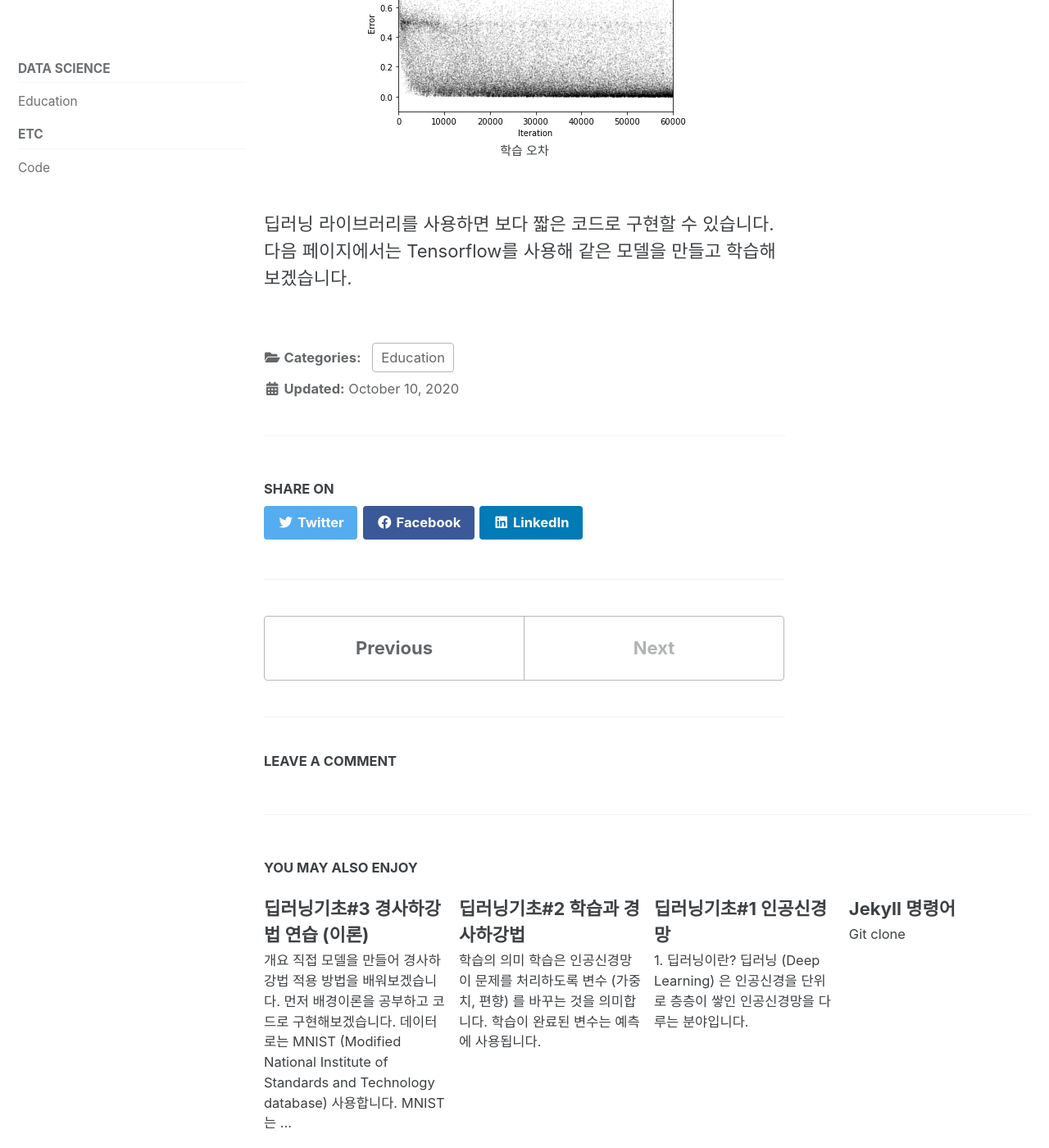
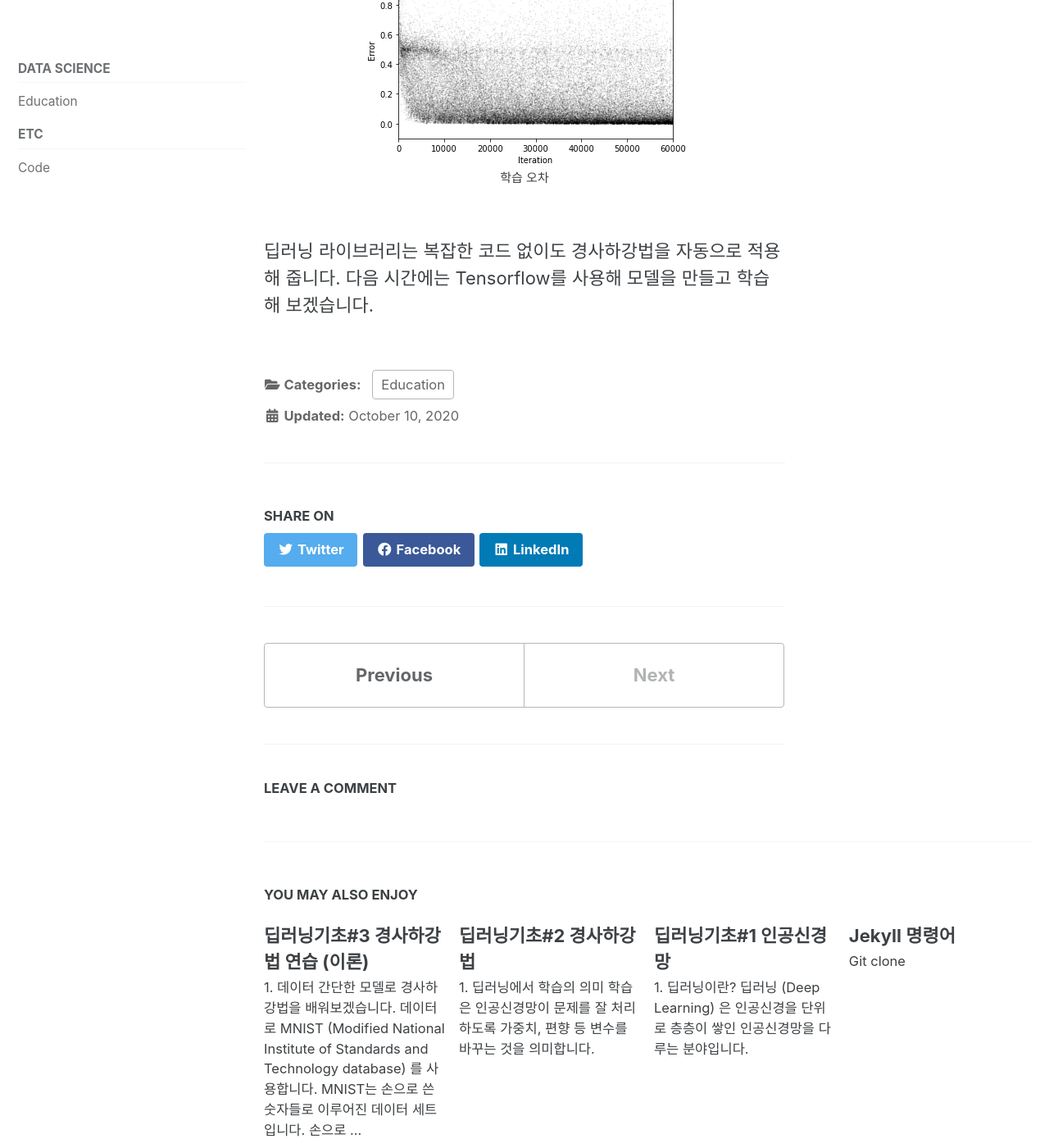
Before and after one commit to phykn/phykn.github.io, a Jekyll site: the page built from _posts/dl_basic/2020-10-10-04_gd_exercise_code.md, in a window 1280 px wide and 1400 px high, scrolled down 2719 px. Shown: the whole window at 82% size. Built offline with Jekyll 4.4.1, drawn with Linux system fonts in a browser that asks for light colours; cached includes are drawn as plain includes; formulas are drawn with MathJax 3; comment, search, counter and statistics services are not loaded; some of the changed text lies outside the part shown.

Commit message:
title_change

````diff
--- a/_posts/dl_basic/2020-10-09-01_neural_network.md
+++ b/_posts/dl_basic/2020-10-09-01_neural_network.md
@@ -12,13 +12,13 @@
 <center><img src="/assets/images/education/artificial_neuron.png" width="40%"></center>
 <center style="font-size:15px">The Artificial Neuron</center>
 
-##### 2.1 가중치 (Weight)
+##### 2.1. 가중치 (Weight)
 가중치 ($w_{i}$) 는 입력 신호 ($x_{i}$) 에 곱해지는 값으로 인공신경이 받아들이는 신호의 크기를 조절합니다.
 
-##### 2.2 편향 (Bias)
+##### 2.2. 편향 (Bias)
 편향 ($b$) 인공신경의 출력을 조절하는 상수입니다.
 
-##### 2.3 활성 함수 (Activation function)
+##### 2.3. 활성 함수 (Activation function)
 활성 함수 ($f$) 는 인공신경의 출력을 변환시켜 인공신경망이 다양한 표현을 가지게 합니다.
 
 ## 3. 인공신경의 입력과 출력
@@ -34,7 +34,9 @@
 $$
 
 ## 4. 인공신경망
-인공신경망은 인공신경들이 망 (Network)을 이룬 것을 의미합니다. 인공신경의 출력은 다른 인공신경의 입력으로 작용합니다. 인공신경망은 학습을 통해 영상, 소리, 언어 등 다양한 문제를 처리할 수 있습니다.
+인공신경망은 인공신경들이 망 (Network)을 이룬 것을 의미합니다. 이 때 인공신경의 출력은 다른 인공신경의 입력으로 작용합니다. 인공신경망은 학습을 통해 영상, 소리, 언어 등 다양한 문제를 처리할 수 있습니다.
 
 <center><img src="https://upload.wikimedia.org/wikipedia/commons/thumb/7/7f/Two_layer_ann.svg/800px-Two_layer_ann.svg.png" width="40%"></center>
-<center style="font-size:15px">Artificial neural network (wikipedia.org)</center>
+<center style="font-size:15px">Artificial neural network (wikipedia.org)</center><br>
+
+다음 시간에는 인공신경망 (딥러닝) 에서 학습의 의미와 학습 방법에 대해 살펴보겠습니다.
--- a/_posts/dl_basic/2020-10-09-02_gradient_descent.md
+++ b/_posts/dl_basic/2020-10-09-02_gradient_descent.md
@@ -1,26 +1,26 @@
 ---
-title:  "딥러닝기초#2 학습과 경사하강법"
+title:  "딥러닝기초#2 경사하강법"
 date: 2020-10-09 01:00
 categories: [Education]
 search: true
 use_math: true
 ---
-## 학습의 의미
-학습은 인공신경망이 문제를 처리하도록 변수 (가중치, 편향) 를 바꾸는 것을 의미합니다. 학습이 완료된 변수는 예측에 사용됩니다.
+## 1. 딥러닝에서 학습의 의미
+학습은 인공신경망이 문제를 잘 처리하도록 가중치, 편향 등 변수를 바꾸는 것을 의미합니다.
 
-## 학습 방법
-어떻게 인공신경망을 학습시킬 수 있을까요? 인공신경망에 의한 예측 결과를 정답과 비교해 오차가 작아지도록 변수를 바꿔가면 될 것입니다. 변수를 바꾸는 방법으로 다음 세 가지를 생각해 볼 수 있습니다.
+## 2. 학습 방법
+어떻게 인공신경망을 학습시킬 수 있을까요? 인공신경망으로 예측한 결과를 정답과 비교해 오차가 작아지도록 변수를 바꿔가면 될 것입니다. 변수를 바꾸는 방법으로 다음 세 가지를 생각해 볼 수 있습니다.
 
-##### 1. 무작위 변경
-변수를 무작위로 바꾸고 작은 오차를 가지는 값을 선택합니다. 단순하지만 변수가 무작위로 변경되므로 학습이 불안정합니다.
+##### 2.1. 무작위 변경
+변수를 무작위로 바꾸고 작은 오차를 가지는 값을 선택합니다. 단순하지만 변수가 무작위로 변경되어 학습이 불안정합니다.
 
-##### 2. 가능한 모든 값 사용
+##### 2.2. 가능한 모든 값 사용
 변수를 가능한 모든 값으로 지정해 오차를 계산합니다. 확실하게 가장 작은 오차를 얻을 수 있지만 계산 비용이 매우 높습니다.
 
-##### 3. 경사하강법
-경사하강법을 사용합니다. 기울기를 활용하는 방법으로 안정적이고 빠르게 인공신경망을 학습시킬 수 있습니다. Tensorflow, Pytorch 등 딥러닝 라이브러리는 경사하강법을 사용합니다.
+##### 2.3. 경사하강법
+경사하강법을 사용합니다. 기울기를 활용하는 방법으로 안정적이고 빠르게 인공신경망을 학습시킬 수 있습니다. Tensorflow, Pytorch 등 딥러닝 라이브러리는 경사하강법 기반의 학습 방법을 사용합니다.
 
-## 경사하강법
+## 3. 경사하강법
 <center><img src="/assets/images/education/gradient_descent.png" width="60%"></center>
 <center style="font-size:15px">Gradient descent</center><br>
 그릇 안의 공이 최적값 (Optimal value) 를 찾아가는 상황을 상상해 봅시다. 공은 기울기가 낮은 방향으로 움직입니다. 기울기가 클 때 많이 움직이고 작을 때 조금 움직인다면 최적값에 효율적으로 다가갈 수 있을 것 입니다. 이렇게 기울기를 활용해 변수를 바꾸는 방법을 경사하강법이라 합니다. 수식으로는 다음과 같이 표현됩니다.
@@ -29,4 +29,6 @@
 \theta \gets \theta - \alpha \frac{\partial E}{\partial \theta}
 $$
 
-$\theta$ 는 변수, $E$ 는 오차 입니다. 위 식은 변수를 현재에서 기울기 $(\partial E / \partial \theta)$ 만큼 음의 방향 $(-)$ 으로 바꾸는 것을 의미합니다. $\alpha$ 는 양의 실수로 변수가 바뀌는 정도를 정도를 조절합니다. 학습의 정도를 결정한다는 의미로 학습률 (Learning rate) 이라 부릅니다.
+$\theta$ 는 변수, $E$ 는 오차 입니다. 수식은 변수를 현재에서 기울기 $(\partial E / \partial \theta)$ 만큼 음의 방향 $(-)$ 으로 바꾸는 것을 의미합니다. $\alpha$ 는 변수가 바뀌는 정도를 조절하는 상수로 학습의 크기를 결정한다는 의미로 학습률 (Learning rate) 이라 부릅니다.
+
+다음시간에는 간단한 모델을 통해 경사하강법을 적용하는 방법을 배워보겠습니다.
--- a/_posts/dl_basic/2020-10-10-03_gd_exercise_theory.md
+++ b/_posts/dl_basic/2020-10-10-03_gd_exercise_theory.md
@@ -4,28 +4,28 @@
 categories: [Education]
 search: true
 ---
-## 개요
-직접 모델을 만들어 경사하강법 적용 방법을 배워보겠습니다. 먼저 배경이론을 공부하고 코드로 구현해보겠습니다. 데이터로는 MNIST (Modified National Institute of Standards and Technology database) 사용합니다. MNIST는 손으로 쓴 숫자들로 이루어진 데이터 세트 입니다. 손으로 쓴 숫자를 컴퓨터가 인식하게 하는 것이 우리의 목적입니다.
+## 1. 데이터
+간단한 모델로 경사하강법을 배워보겠습니다. 데이터로 MNIST (Modified National Institute of Standards and Technology database) 를 사용합니다. MNIST는 손으로 쓴 숫자들로 이루어진 데이터 세트 입니다. 손으로 쓴 숫자를 컴퓨터가 인식하게 하는 것이 목적입니다.
 
 <center><img src="https://upload.wikimedia.org/wikipedia/commons/2/27/MnistExamples.png" width="40%"></center>
 <center style="font-size:15px">MNIST sample image (wikipedia.org)</center><br>
 
 데이터 출처: <a href="http://yann.lecun.com/exdb/mnist/">http://yann.lecun.com/exdb/mnist/</a>
 
-## 모델
+## 2. 모델
 <center><img src="/assets/images/education/model.png" width="90%"></center>
 <center style="font-size:15px">Model structure</center><br>
 
-위 그림은 모델 구조입니다. 이 모델은 아래 4 가지 과정을 수행합니다.
+위 그림은 우리의 모델입니다. 이 모델은 다음 4 가지 과정을 수행합니다.
 
-##### 1. 이미지 숫자 변경
-데이터는 28 픽셀 X 28 픽셀 이미지 입니다. 각 픽셀의 색깔을 0~255 숫자로 변경합니다.
+##### 2.1. 이미지 불러오기
+데이터는 28 픽셀 X 28 픽셀 이미지 입니다. 각 픽셀의 색깔을 0~255 숫자로 불러옵니다.
 
-##### 2. 차원 변경
-2차원 이미지 (28x28) 를 1차원 벡터 (784) 로 변경합니다. 차원 변경된 값 $x_{i}$ 는 인공신경망의 입력 값입니다.
+##### 2.2. 차원 변경
+2차원 이미지 (28x28) 를 1차원 벡터 (784) 로 변경합니다. 차원 변경된 값 $x_{i}$ 는 인공신경망의 입력 값이 됩니다.
 
-##### 3. 길이 축소
-인공신경망을 사용해 길이 784 벡터를 길이 10 벡터로 축소 시킵니다. $z$와 $x$ 사이의 관계는 다음과 같습니다.
+##### 2.3. 길이 축소
+인공신경망을 통해 길이 784 벡터를 길이 10 벡터로 축소 시킵니다. $z$와 $x$ 사이의 관계는 다음과 같습니다.
 
 $$
 \begin{aligned}
@@ -37,24 +37,24 @@
 \end{aligned}
 $$
 
-$w_{ij}$ 는 $x_{i}$ 를 $z_{j}$ 로 연결하는 가중치, $b_{j}$ 는 편향을 의미합니다.
+$w_{ij}$ 는 $x_{i}$ 를 $z_{j}$ 로 연결하는 가중치, $b_{j}$ 는 편향입니다.
 
-##### 4. 활성 함수 적용
+##### 2.4. 활성 함수 적용
 $z$ 에 활성함수를 적용해 0~1 사이의 확률 $p$ 를 만듭니다. $p_{i}$ 는 숫자가 ($i$) 일 확률이 됩니다. 예를 들어 $p_{0}$ 은 숫자가 0일 확률, $p_{9}$ 은 숫자가 9일 확률 입니다. 활성함수로는 시그모이드 함수를 사용합니다. 시그모이드는 $-\infty \sim \infty$ 범위를 갖는 입력값이 $0 \sim 1$ 사이에 오도록 합니다. 시그모이드 함수는 아래와 같습니다.
 
 $$
 p_{j} = \frac{1}{1+e^{-z_{j}}}
 $$
 
-## 배경이론
-##### 1. 경사하강법
+## 3. 배경이론
+##### 3.1. 경사하강법
 오차($E$) 를 아래와 같이 가정해 보겠습니다. $t_{j}$ 는 정답확률, $p_{j}$ 는 예측 확률입니다.
 
 $$
 E = \frac{1}{2}\sum(t_{j}-p_{j})^{2}
 $$
 
-예를 들어 정답 숫자가 9 이고 $p$ 가 $[0.1, 0.1, 0.1, 0.1, 0.1, 0.1, 0.1, 0.1, 0.1, 0.9]$ 이면 $E$는 다음과 같이 계산됩니다.
+예를 들어 정답 숫자가 9 이고 $p$ 가 $[0.1, 0.1, 0.1, 0.1, 0.1, 0.1, 0.1, 0.1, 0.1, 0.9]$ 이면 $E$는 다음과 같습니다.
 
 $$
 \begin{aligned}
@@ -65,13 +65,13 @@
 \end{aligned}
 $$
 
-오차 $E$ 에 영향을 주는 변수는 가중치 $w_{ij}$ 와 편향 $b_{j}$ 입니다. 아래와 같이 가중치와 편향에 경사하강법을 적용하면 모델을 학습시킬 수 있습니다.
+오차 $E$ 에 영향을 주는 변수는 가중치 $w_{ij}$ 와 편향 $b_{j}$ 입니다. 아래와 같이 가중치와 편향에 경사하강법을 적용해 모델을 학습해 봅시다.
 
 $$
 w_{ij} = w_{ij} - \alpha \frac{\partial E}{\partial w_{ij}}, \quad b_{j} = b_{j} - \alpha \frac{\partial E}{\partial b_{j}}
 $$
 
-##### 2. 기울기 구하기
+##### 3.2. 기울기 구하기
 $E$ 는 합성함수이므로 합성함수의  미분을 활용해 기울기를 계산합니다.
 
 $$
@@ -116,9 +116,11 @@
 \end{aligned}
 $$
 
-##### 2.4 결과
+##### 3.3. 결과
 위 결과를 모두 정리하면 아래와 같은 변수 변경 규칙을 얻을 수 있습니다.
 
 $$
 w_{ij} \gets w_{ij} - \alpha (p_{j} - t_{j}) p_{j} (1- p_{j}) x_{i}, \quad b_{j} \gets b_{j} - \alpha (p_{j} - t_{j}) p_{j} (1- p_{j})
 $$
+
+다음 시간에는 경사하강법으로 모델을 학습시키는 코드를 만들어 보고 실제로 학습을 해 보겠습니다.
--- a/_posts/dl_basic/2020-10-10-04_gd_exercise_code.md
+++ b/_posts/dl_basic/2020-10-10-04_gd_exercise_code.md
@@ -4,10 +4,10 @@
 categories: [Education]
 search: true
 ---
-## 개요
-앞에서 배운 경사하강법을 파이썬 코드로 구현해 보겠습니다. 아래는 모델 정의 및 학습과 관련된 부분을 작성한 코드 입니다. 코드를 통해 경사하강법이 어떻게 적용되는지 자세히 알아보겠습니다. <a href="https://github.com/phykn/example_code/blob/main/dl_basic/mnist_gd.ipynb">[전체 코드 바로가기]</a>
+## 1. 개요
+앞서 배운 경사하강법을 Python 으로 구현해 보겠습니다. 다음 코드는 [딥러닝기초#3 경사하강법 연습 (이론)](..\03_gd_exercise_theory) 의 인공신경망을 작성한 것 입니다. 코드를 통해 경사하강법이 어떻게 적용되는지 자세히 살펴보겠습니다. <a href="https://github.com/phykn/example_code/blob/main/dl_basic/mnist_gd.ipynb">[전체 코드 바로가기]</a>
 
-## 모델 초기화
+## 2. 모델 초기화
 ```python
 class NET:
     def __init__(self, lr=0.01):
@@ -19,30 +19,30 @@
         self.b = np.zeros(10)
         self.lr = lr
 ```
-NET 이라는 이름의 클래스를 만들고 모델을 초기화 합니다. 784개 입력과 10개 출력을 연결할 가중치 $w_{ij}$ 를 `self.w` 로 만들고 편향 $b_{j}$ 는 `self.b` 로 만들었습니다. `lr` 은 학습률입니다.
+NET 이라는 이름의 클래스를 만들고 모델을 초기화 합니다. 784개 입력과 10개 출력을 연결할 가중치 $w_{ij}$ 를 `self.w` 로, 편향 $b_{j}$ 는 `self.b` 로 만들었습니다. `lr` 은 학습률입니다.
 
-## 확률 계산
+## 3. 확률 계산
 ```python
     def forward(self, x):
         self.z = np.dot(x, self.w) + self.b
         self.p = self.sigmoid(self.z)
         return self.p
 ```
-`forward` 함수는 확률을 계산합니다. 입력 (`x`) 를 받아 가중치 (`self.w`) 와 편향 (`self.b`) 으로 $z$ (`self.z`) 를 계산하고 여기에 활성함수인 시그모이드 (`self.sigmoid`)를 적용해 확률 (`self.p`) 을 얻습니다. 시그모이드는 아래와 같이 간단히 구현할 수 있습니다.
+`forward` 함수는 확률을 계산합니다. 입력 `x` 를 받아 가중치 `self.w` 와 편향 `self.b` 으로부터 `self.z` 를 계산하고, 활성함수를 적용해 확률 `self.p` 을 얻습니다. 활성함수인 시그모이드는 아래와 같이 구현할 수 있습니다.
 
 ```python
     def sigmoid(self, x):
         return 1/(1+np.exp(-x))
 ```
 
-## 변수 변경
-앞에서 얻은 경사하강법 규칙은 아래와 같습니다.
+## 4. 경사하강법 적용
+[딥러닝기초#3 경사하강법 연습 (이론)](..\03_gd_exercise_theory) 에서 얻은 경사하강법 규칙은 아래와 같습니다.
 
 $$
 w_{ij} \gets w_{ij} - \alpha (p_{j} - t_{j}) p_{j} (1- p_{j}) x_{i}, \quad b_{j} \gets b_{j} - \alpha (p_{j} - t_{j}) p_{j} (1- p_{j})
 $$
 
-아래 `update` 함수는 경사하강법을 사용해 변수를 바꿉니다.
+`update` 함수는 경사하강법 규칙에 따라 변수를 바꿔줍니다.
 ```python
     def update(self, x, t):
         p = self.forward(x)
@@ -62,9 +62,9 @@
 - 기울기 `dE_dw` $({\partial E} / {\partial w_{ij}})$, `dE_db` $({\partial E} / {\partial b_{j}})$ 계산
 - `-=` 연산자로 현재 가중치, 편향 업데이트
 
-## 결과
-아래는 총 60,000 개 훈련 데이터로 학습시키며 오차를 계산한 그림입니다. 데이터가 입력될 수록 모델이 학습되어 오자가 작아져 0 부근의 점이 점점 많아지는 것을 확인 할 수 있습니다. 10,000 개의 테스트 데이터로 검증한 이 모델의 정확도는 88.57 % 입니다.
+## 5. 결과
+총 60,000 개 훈련 데이터로 학습시키며 오차를 계산했습니다. 데이터가 인공신경망에 입력될 수록 오차가 점점 작아져 0 부근으로 몰리는 것을 확인 할 수 있습니다. 10,000 개의 테스트 데이터로 검증한 모델의 정확도는 88.57 % 입니다.
 <center><img src="/assets/images/education/graph.png"></center>
 <center style="font-size:15px">학습 오차</center><br>
 
-딥러닝 라이브러리를 사용하면 보다 짧은 코드로 구현할 수 있습니다. 다음 페이지에서는 Tensorflow를 사용해 같은 모델을 만들고 학습해 보겠습니다.
+딥러닝 라이브러리는 복잡한 코드 없이도 경사하강법을 자동으로 적용해 줍니다. 다음 시간에는 Tensorflow를 사용해 모델을 만들고 학습해 보겠습니다.
````
Also changed, not shown: other parts of _posts/dl_basic/2020-10-10-03_gd_exercise_theory.md (+3 -3 lines), _posts/dl_basic/2020-10-08-00_table_of_contents.md (+15 -5 lines).
